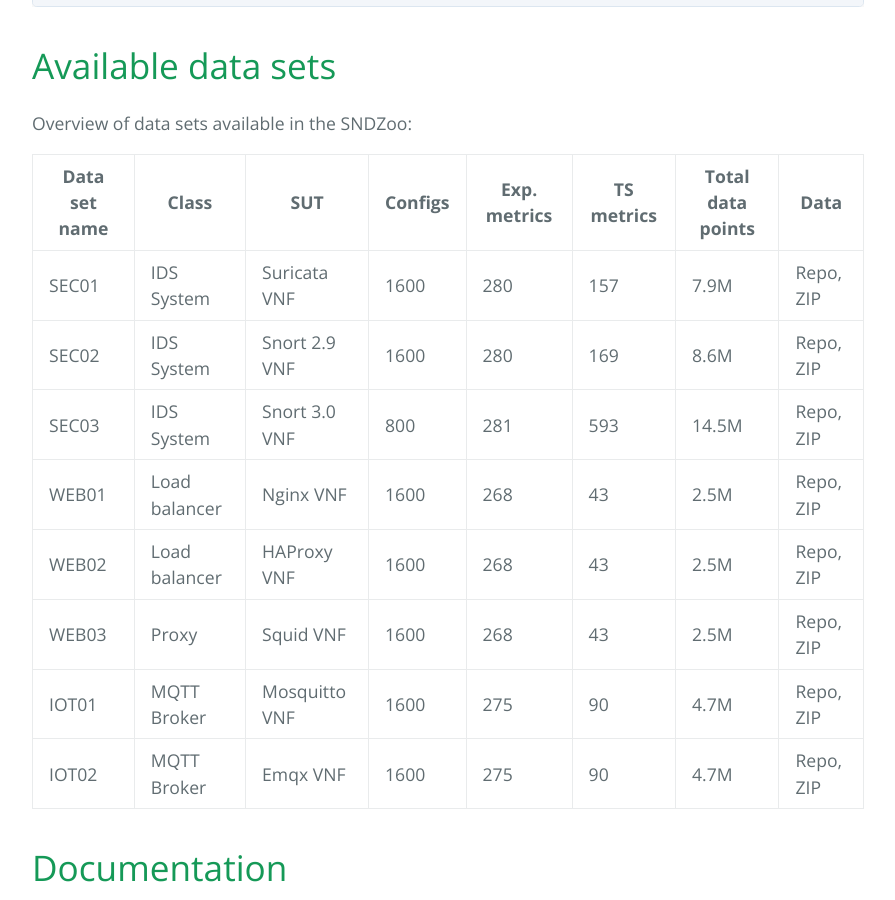
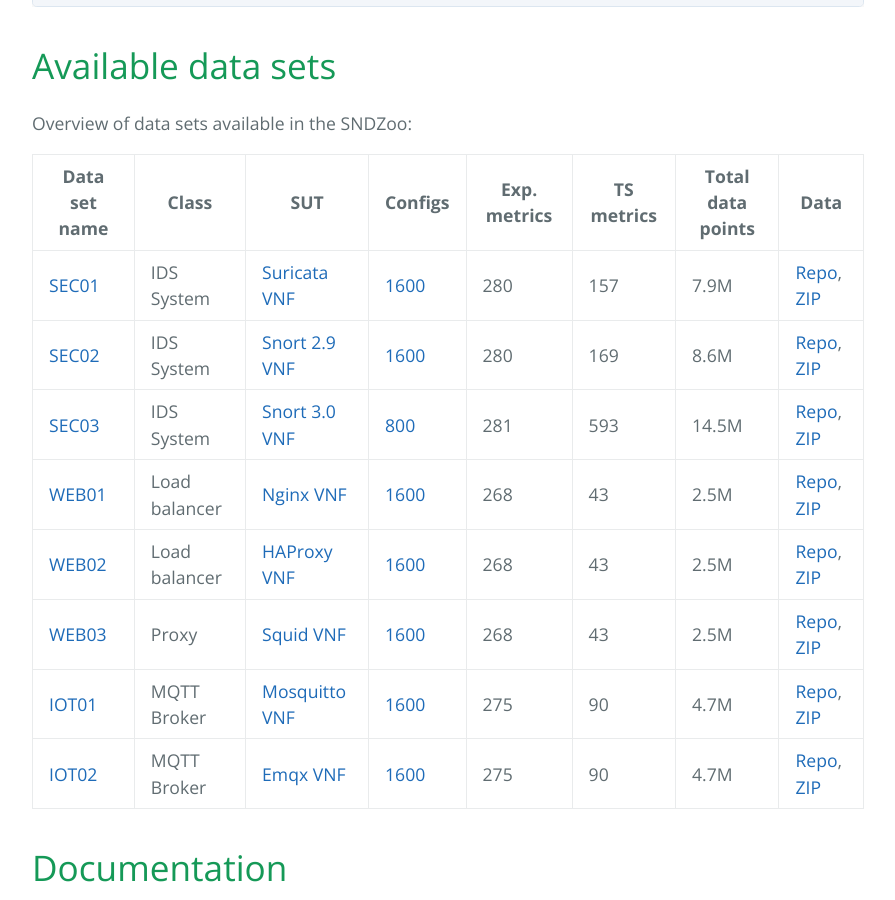
Before and after one commit to sndzoo/sndzoo.github.io, a Jekyll site: the page built from index.md, in a window 1280 px wide and 900 px high, scrolled down 1285 px. Shown: the whole window, without its empty margins (192-1087 px from the left). Built offline with Jekyll 4.4.1, drawn with Linux system fonts in a browser that asks for light colours; part of the change alters nothing that is shown.

Commit message:
update
Signed-off-by: peusterm <manuel.peuster@uni-paderborn.de>

```diff
--- a/index.md
+++ b/index.md
@@ -41,14 +41,14 @@ Overview of data sets available in the SNDZoo:
 
 | Data set name | Class | SUT | Configs | Exp. metrics | TS metrics | Total data points | Data |
 |---------------|---------------|---------------|-----------------------|--------------------|---------------------|-------------------|-----------|
-| SEC01 | IDS System | Suricata VNF | 1600 | 280 | 157 | 7.9M | Repo, ZIP |
-| SEC02 | IDS System | Snort 2.9 VNF | 1600 | 280 | 169 | 8.6M | Repo, ZIP |
-| SEC03 | IDS System | Snort 3.0 VNF | 800 | 281 | 593 | 14.5M | Repo, ZIP |
-| WEB01 | Load balancer | Nginx VNF | 1600 | 268 | 43 | 2.5M | Repo, ZIP |
-| WEB02 | Load balancer | HAProxy VNF | 1600 | 268 | 43 | 2.5M | Repo, ZIP |
-| WEB03 | Proxy | Squid VNF | 1600 | 268 | 43 | 2.5M | Repo, ZIP |
-| IOT01 | MQTT Broker | Mosquitto VNF | 1600 | 275 | 90 | 4.7M | Repo, ZIP |
-| IOT02 | MQTT Broker | Emqx VNF | 1600 | 275 | 90 | 4.7M | Repo, ZIP |
+| [SEC01](https://github.com/sndzoo/ds_nfv_sec01) | IDS System | [Suricata VNF](https://cloud.docker.com/repository/docker/mpeuster/vnf-ids-suricata) | [1600](https://github.com/sndzoo/ds_nfv_sec01/blob/master/meta/ped.yml) | 280 | 157 | 7.9M | [Repo](https://github.com/sndzoo/ds_nfv_sec01), [ZIP]() |
+| [SEC02](https://github.com/sndzoo/ds_nfv_sec02) | IDS System | [Snort 2.9 VNF](https://cloud.docker.com/repository/docker/mpeuster/vnf-ids-snort2) | [1600](https://github.com/sndzoo/ds_nfv_sec02/blob/master/meta/ped.yml) | 280 | 169 | 8.6M | [Repo](https://github.com/sndzoo/ds_nfv_sec02), [ZIP]() |
+| [SEC03](https://github.com/sndzoo/ds_nfv_sec03) | IDS System | [Snort 3.0 VNF](https://cloud.docker.com/repository/docker/mpeuster/vnf-ids-snort3) | [800](https://github.com/sndzoo/ds_nfv_sec03/blob/master/meta/ped.yml) | 281 | 593 | 14.5M | [Repo](https://github.com/sndzoo/ds_nfv_sec03), [ZIP]() |
+| [WEB01](https://github.com/sndzoo/ds_nfv_web01) | Load balancer | [Nginx VNF](https://cloud.docker.com/u/mpeuster/repository/docker/mpeuster/vnf-lb-nginx) | [1600](https://github.com/sndzoo/ds_nfv_web01/blob/master/meta/ped.yml) | 268 | 43 | 2.5M | [Repo](https://github.com/sndzoo/ds_nfv_web01), [ZIP]() |
+| [WEB02](https://github.com/sndzoo/ds_nfv_web02) | Load balancer | [HAProxy VNF](https://cloud.docker.com/u/mpeuster/repository/docker/mpeuster/vnf-lb-haproxy) | [1600](https://github.com/sndzoo/ds_nfv_web02/blob/master/meta/ped.yml) | 268 | 43 | 2.5M | [Repo](https://github.com/sndzoo/ds_nfv_web02), [ZIP]() |
+| [WEB03](https://github.com/sndzoo/ds_nfv_web03) | Proxy | [Squid VNF](https://cloud.docker.com/u/mpeuster/repository/docker/mpeuster/vnf-px-squid) | [1600](https://github.com/sndzoo/ds_nfv_web03/blob/master/meta/ped.yml) | 268 | 43 | 2.5M | [Repo](https://github.com/sndzoo/ds_nfv_web03), [ZIP]() |
+| [IOT01](https://github.com/sndzoo/ds_nfv_iot01) | MQTT Broker | [Mosquitto VNF](https://cloud.docker.com/u/mpeuster/repository/docker/mpeuster/vnf-broker-mosquitto) | [1600](https://github.com/sndzoo/ds_nfv_iot01/blob/master/meta/ped.yml) | 275 | 90 | 4.7M | [Repo](https://github.com/sndzoo/ds_nfv_iot01), [ZIP]() |
+| [IOT02](https://github.com/sndzoo/ds_nfv_iot02) | MQTT Broker | [Emqx VNF](https://cloud.docker.com/u/mpeuster/repository/docker/mpeuster/vnf-broker-emqx) | [1600](https://github.com/sndzoo/ds_nfv_iot02/blob/master/meta/ped.yml) | 275 | 90 | 4.7M | [Repo](https://github.com/sndzoo/ds_nfv_iot02), [ZIP]() |
 
 # [](#doc)Documentation
 
@@ -82,15 +82,3 @@ This work has received funding from the European Union's Horizon 2020 research a
 ## License
 (c) 2019 by Manuel Peuster (Paderborn University)<br /><br />
 <a rel="license" href="http://creativecommons.org/licenses/by-sa/4.0/"><img alt="Creative Commons License" style="border-width:0" src="https://i.creativecommons.org/l/by-sa/4.0/88x31.png" /></a><br />This work is licensed under a <a rel="license" href="http://creativecommons.org/licenses/by-sa/4.0/">Creative Commons Attribution-ShareAlike 4.0 International License</a>.
-
-
-<!--
-
-
-
-<img align="left" width="200" height="200" style="margin-right: 30px" src="https://raw.githubusercontent.com/containernet/logo/master/containernet_logo_v1.png">
-
-Containernet is a fork of the famous [Mininet](http://mininet.org) network emulator and allows to use [Docker](https://www.docker.com) containers as hosts in emulated network topologies. This enables interesting functionalities to build networking/cloud emulators and testbeds. One example for this is the [NFV multi-PoP infrastructure emulator](https://github.com/sonata-nfv/son-emu) which was created by the [SONATA-NFV](http://sonata-nfv.eu) project and is now part of the [OpenSource MANO (OSM)](https://osm.etsi.org) project. Besides this, Containernet is actively used by the research community, focussing on experiments in the field of cloud computing, fog computing, network function virtualization (NFV), and mobile edge computing (MEC).
-<br><br><br>
-
-//-->
```
